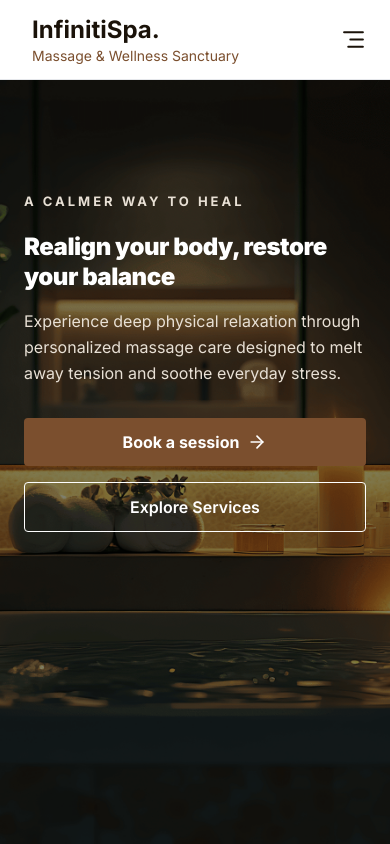
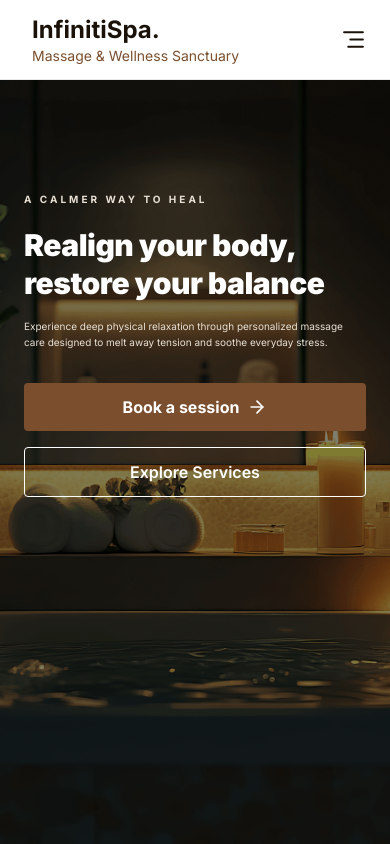
Before and after one commit to Ricsie11/stillpoint, a React (Vite) app: page / in a window 390 px wide. Shown: the top 844 px of the page. Built offline with nearby package versions, Linux system fonts and the light colour scheme; a web font is replaced by a local one.

Commit message:
fix: adjust text sizes for improved readability in Hero component

```diff
--- a/src/components/Hero.tsx
+++ b/src/components/Hero.tsx
@@ -44,15 +44,15 @@ function Hero() {
           transition={{ delay: 1.5, duration: 3 }}
           className="max-w-sm sm:max-w-2xl lg:max-w-3xl"
         >
-          <p className="text-[13px] sm:text-[15px] lg:text-sm pb-5 sm:pb-6 text-[#E8E0D5] font-bold tracking-[3px] sm:tracking-[5px] lg:tracking-[4px]">
+          <p className="text-[10px] sm:text-[15px] lg:text-sm pb-5 sm:pb-6 text-[#E8E0D5] font-bold tracking-[3px] sm:tracking-[5px] lg:tracking-[4px]">
             A CALMER WAY TO HEAL
           </p>
 
-          <h1 className="text-2xl sm:text-3xl md:text-4xl lg:text-[2.6rem] leading-tight tracking-[-0.5px] font-black text-white">
+          <h1 className="text-3xl sm:text-3xl md:text-4xl lg:text-[2.6rem] leading-tight tracking-[-0.5px] font-black text-white">
             Realign your body, restore your balance
           </h1>
 
-          <p className="text-[#E8E0D5] text-base sm:text-lg lg:text-lg leading-relaxed pt-4 sm:pt-5 max-w-2xl">
+          <p className="text-[#E8E0D5] text-[10px] sm:text-lg lg:text-lg leading-relaxed pt-4 sm:pt-5 max-w-2xl">
             Experience deep physical relaxation through personalized massage
             care designed to melt away tension and soothe everyday stress.
           </p>
```
